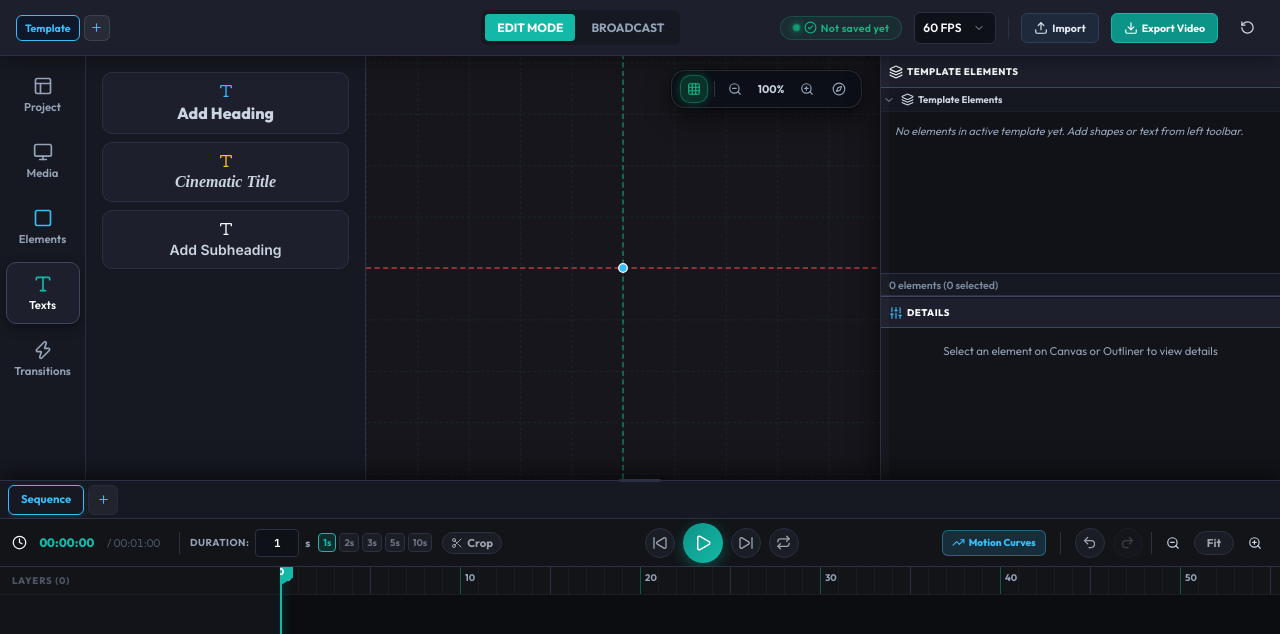
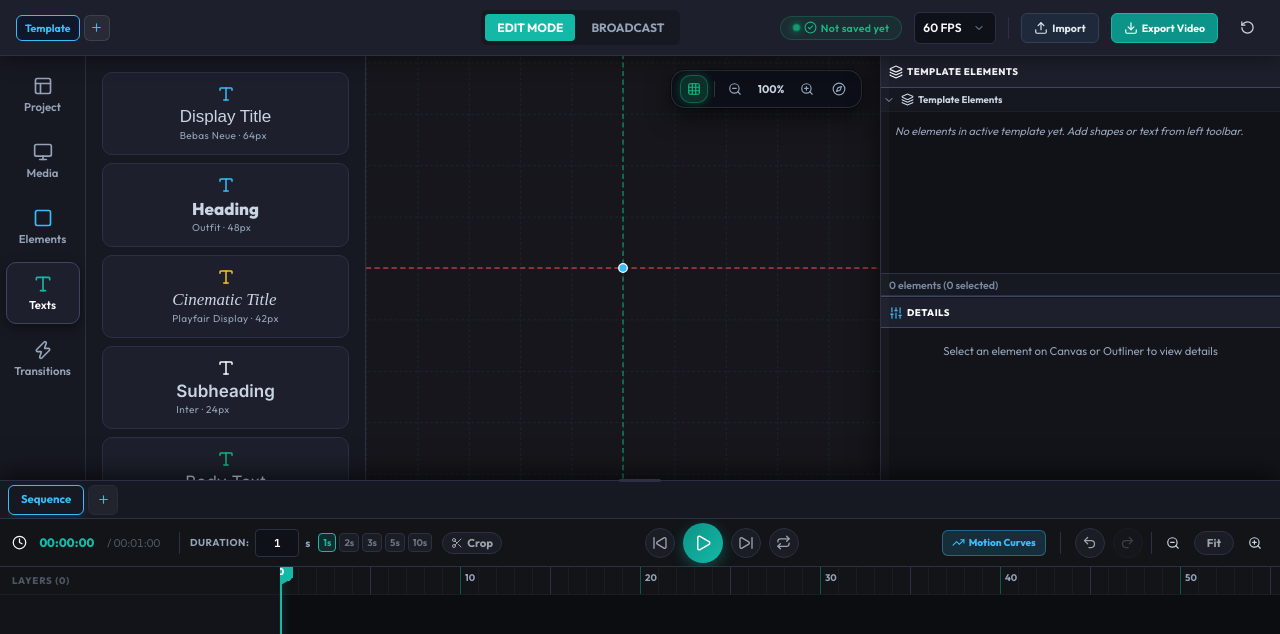
Before and after one commit to ErtugrulAK/keyframe-character-studio, a React (Vite) app: page / in a window 1280 px wide. Both pictures are taken after a click on the button "Texts". Shown: the top 634 px of the page. Built offline with nearby package versions, Linux system fonts and the light colour scheme.

Commit message:
feat(toolbar): expand text presets to six with larger cards, font previews and size captions

```diff
--- a/src/components/Toolbar/drawers/TextsDrawer.tsx
+++ b/src/components/Toolbar/drawers/TextsDrawer.tsx
@@ -2,6 +2,76 @@ import React from 'react';
 import { useAnimator } from '../../../context/AnimatorContext';
 import type { BodyPartType } from '../../../types/animator';
 import { Type } from 'lucide-react';
+
+interface TextPreset {
+  label: string;
+  fontFamily: string;
+  fontSize: number;
+  fontWeight: number;
+  fontStyle?: string;
+  colorClass: string;
+  /** Preview font stack used for the card label. */
+  previewFamily: string;
+  description: string;
+}
+
+const TEXT_PRESETS: TextPreset[] = [
+  {
+    label: 'Display Title',
+    fontFamily: 'Bebas Neue',
+    fontSize: 64,
+    fontWeight: 400,
+    colorClass: 'text-cyan',
+    previewFamily: "'Bebas Neue', sans-serif",
+    description: 'Bebas Neue · 64px',
+  },
+  {
+    label: 'Heading',
+    fontFamily: 'Outfit',
+    fontSize: 48,
+    fontWeight: 800,
+    colorClass: 'text-cyan',
+    previewFamily: 'Outfit',
+    description: 'Outfit · 48px',
+  },
+  {
+    label: 'Cinematic Title',
+    fontFamily: 'Playfair Display',
+    fontSize: 42,
+    fontWeight: 400,
+    fontStyle: 'italic',
+    colorClass: 'text-gold',
+    previewFamily: "'Playfair Display', serif",
+    description: 'Playfair Display · 42px',
+  },
+  {
+    label: 'Subheading',
+    fontFamily: 'Inter',
+    fontSize: 24,
+    fontWeight: 600,
+    colorClass: 'text-teal',
+    previewFamily: 'Inter',
+    description: 'Inter · 24px',
+  },
+  {
+    label: 'Body Text',
+    fontFamily: 'Inter',
+    fontSize: 16,
+    fontWeight: 400,
+    colorClass: 'text-green',
+    previewFamily: 'Inter',
+    description: 'Inter · 16px',
+  },
+  {
+    label: 'Button Label',
+    fontFamily: 'Montserrat',
+    fontSize: 16,
+    fontWeight: 700,
+    colorClass: 'text-purple',
+    previewFamily: 'Montserrat',
+    description: 'Montserrat · 16px',
+  },
+];
 
 export const TextsDrawer: React.FC = () => {
   const { addCustomPart } = useAnimator();
@@ -21,38 +91,37 @@ export const TextsDrawer: React.FC = () => {
   return (
     <div className="drawer-content">
       <div className="drawer-grid" style={{ gridTemplateColumns: '1fr' }}>
-        <button
-          className="drawer-item-card"
-          style={{ justifyContent: 'flex-start', padding: '10px 14px' }}
-          draggable={true}
-          onDragStart={(e) => handleDragStart(e, 'custom_text', 'Heading', { fontFamily: 'Outfit', fontSize: 48 })}
-          onClick={() => addCustomPart('custom_text', 'Heading', { fontFamily: 'Outfit', fontSize: 48 })}
-        >
-          <Type size={16} className="text-cyan" />
-          <span className="item-label" style={{ fontFamily: 'Outfit', fontSize: 16, fontWeight: 800 }}>Add Heading</span>
-        </button>
-
-        <button
-          className="drawer-item-card"
-          style={{ justifyContent: 'flex-start', padding: '10px 14px' }}
-          draggable={true}
-          onDragStart={(e) => handleDragStart(e, 'custom_text', 'Cinematic Title', { fontFamily: 'Playfair Display', fontSize: 42 })}
-          onClick={() => addCustomPart('custom_text', 'Cinematic Title', { fontFamily: 'Playfair Display', fontSize: 42 })}
-        >
-          <Type size={16} className="text-gold" />
-          <span className="item-label" style={{ fontFamily: '"Playfair Display", serif', fontSize: 16, fontStyle: 'italic' }}>Cinematic Title</span>
-        </button>
-
-        <button
-          className="drawer-item-card"
-          style={{ justifyContent: 'flex-start', padding: '10px 14px' }}
-          draggable={true}
-          onDragStart={(e) => handleDragStart(e, 'custom_text', 'Subheading', { fontFamily: 'Inter', fontSize: 24 })}
-          onClick={() => addCustomPart('custom_text', 'Subheading', { fontFamily: 'Inter', fontSize: 24 })}
-        >
-          <Type size={16} className="text-teal" />
-          <span className="item-label" style={{ fontFamily: 'Inter', fontSize: 14, fontWeight: 600 }}>Add Subheading</span>
-        </button>
+        {TEXT_PRESETS.map((preset) => (
+          <button
+            key={preset.label}
+            className="drawer-item-card"
+            style={{ justifyContent: 'flex-start', alignItems: 'center', padding: '12px 14px' }}
+            draggable={true}
+            onDragStart={(e) =>
+              handleDragStart(e, 'custom_text', preset.label, { fontFamily: preset.fontFamily, fontSize: preset.fontSize })
+            }
+            onClick={() =>
+              addCustomPart('custom_text', preset.label, { fontFamily: preset.fontFamily, fontSize: preset.fontSize })
+            }
+          >
+            <Type size={18} className={preset.colorClass} />
+            <span style={{ display: 'flex', flexDirection: 'column', alignItems: 'flex-start', gap: 2 }}>
+              <span
+                className="item-label"
+                style={{
+                  fontFamily: preset.previewFamily,
+                  fontSize: 17,
+                  fontWeight: preset.fontWeight,
+                  fontStyle: preset.fontStyle,
+                  letterSpacing: preset.label === 'Button Label' ? 0.5 : undefined,
+                }}
+              >
+                {preset.label}
+              </span>
+              <span style={{ fontSize: 10, color: 'var(--text-muted)', letterSpacing: '0.4px' }}>{preset.description}</span>
+            </span>
+          </button>
+        ))}
       </div>
     </div>
   );
```
